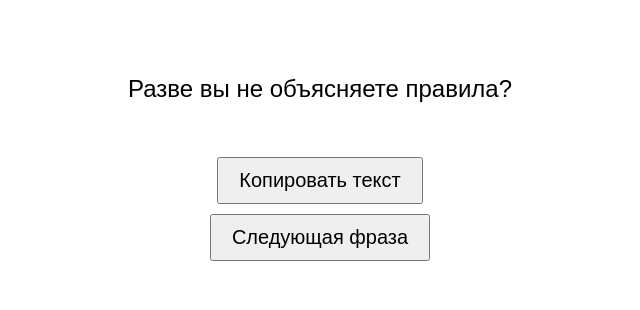
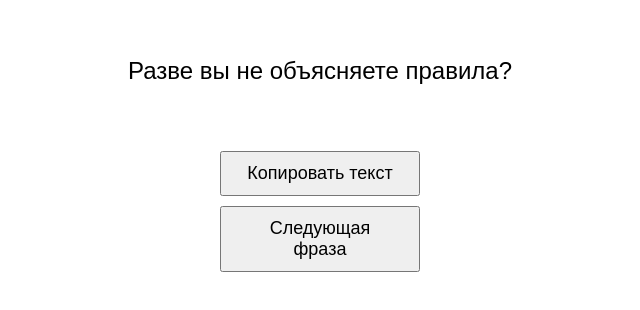
Before and after one commit to RuslanZabrovskiy/Nor, a plain HTML site: page index.html in a window 1280 px wide. Shown: the part 244-554 px from the top of the page, without its empty margins (320-960 px from the left). Drawn offline with Linux system fonts and the light colour scheme.

Commit message:
Update index.html

```diff
--- a/index.html
+++ b/index.html
@@ -18,19 +18,32 @@
             font-size: 24px;
             margin-bottom: 20px;
             text-align: center;
+            height: 60px; /* Фиксированная высота для контейнера с фразами */
+            display: flex;
+            flex-direction: column;
+            justify-content: center;
+        }
+        .button-container {
+            display: flex;
+            flex-direction: column;
+            align-items: center;
+            margin-top: 20px; /* Фиксированное расстояние от контейнера с фразами */
         }
         #next-phrase-button, #copy-phrase-button {
-            font-size: 20px;
+            font-size: 18px;
             padding: 10px 20px;
             cursor: pointer;
             margin-top: 10px;
+            width: 200px; /* Устанавливаем одинаковую ширину */
         }
     </style>
 </head>
 <body>
     <div id="phrase-container">Нажмите кнопку для начала!</div>
-    <button id="copy-phrase-button">Копировать текст</button>
-    <button id="next-phrase-button">Следующая фраза</button>
+    <div class="button-container">
+        <button id="copy-phrase-button">Копировать текст</button>
+        <button id="next-phrase-button">Следующая фраза</button>
+    </div>
 
     <script>
         document.addEventListener('DOMContentLoaded', (event) => {
@@ -1127,8 +1140,7 @@
     { "ru": "Я не приношу еду на вечеринку.", "no": "Jeg bringer ikke mat til festen." },
     { "ru": "Ты не наслаждаешься летом.", "no": "Du trives ikke om sommeren." },
     { "ru": "Он не разговаривает с учителем.", "no": "Han prater ikke med læreren." },
-    { "ru": "Она не считает до десяти.", "no": "Hun teller ikke til ti." }
-            ];
+    { "ru": "Она не считает до десяти.", "no": "Hun teller ikke til ti." }            ];
 
             let currentIndex = -1; // Индекс текущей фразы
             let showRussian = true; // Переменная для отслеживания текущего состояния
@@ -1147,10 +1159,8 @@
             // Функция для копирования текста
             function copyText() {
                 const textToCopy = document.getElementById('phrase-container').innerText;
-                navigator.clipboard.writeText(textToCopy).then(() => {
-                    alert('Текст скопирован!');
-                }).catch(err => {
-                    alert('Ошибка при копировании текста: ', err);
+                navigator.clipboard.writeText(textToCopy).catch(err => {
+                    console.error('Ошибка при копировании текста: ', err);
                 });
             }
 
```
